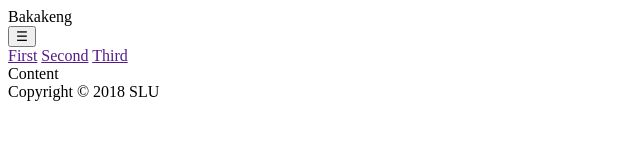
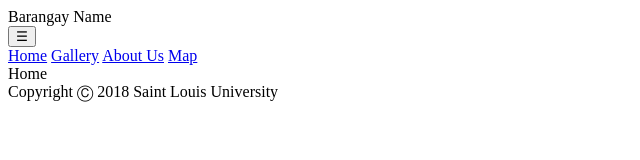
Before and after one commit to CarvillePanawan/WebTech-Lab, a plain HTML site: page First Website/Index.html in a window 1280 px wide. Shown: the whole page, without its empty margins (0-640 px from the left). Drawn offline with Linux system fonts and the light colour scheme.

Commit message:
Update Index.html

```diff
--- a/First Website/Index.html
+++ b/First Website/Index.html
@@ -2,36 +2,34 @@
 
 <html>
     <head>
-        <title>Title</title>
-
+        <title>Website Title</title>
     </head>
 
     <body>
-        <div>
-            <div>
-                Bakakeng
-                <div>
-                    <button>
-                        <div>&#9776;</div>
-                    </button>
-                    <div>
-                        <a href="">First</a>
-                        <a href="">Second</a>
-                        <a href="">Third</a>
+        <div id="header_container">
+         <div id="header">
+             Barangay Name
+                <div class="drop_top">
+                    <button class="d_button">&#9776;</button>
+                    <div class="drop_content header_one">
+                        <a href="../HTML/Index.html">Home</a>
+                        <a href="../HTML/Gallery.html">Gallery</a>
+                        <a href="../HTML/AboutUs.html">About Us</a>
+                        <a href="../HTML/Map.html">Map</a>
                     </div>
                 </div>
             </div>
         </div>
 
-        <div>
-            <div>
-                Content
-            </div>
-        </div>
+     <div id="container">
+         <div id="content">
+            Home
+         </div>
+     </div>
 
-        <div>
-            <div>
-                Copyright &#169; 2018 SLU
+        <div id="footer_container">
+            <div id="footer">
+                Copyright &#9400; 2018 Saint Louis University
             </div>
         </div>
     </body>
```
